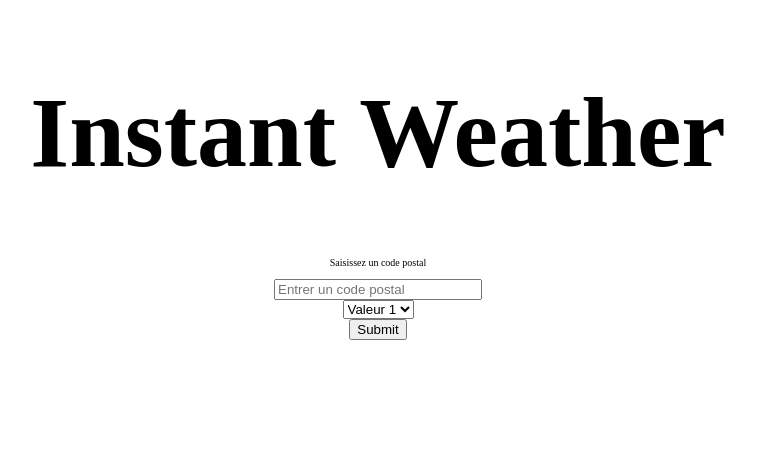
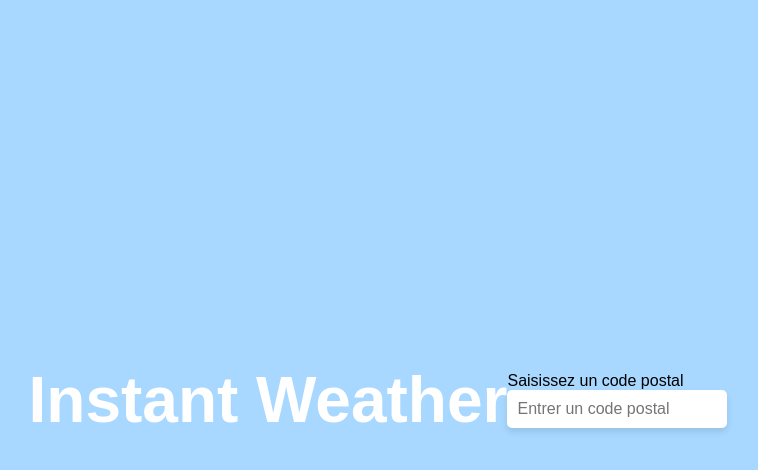
Before and after one commit to SorenGAUDRE/Weather, a plain HTML site: page index.html in a window 1280 px wide. Shown: the whole page, without its empty margins (262-1020 px from the left). Drawn offline with Linux system fonts and the light colour scheme.

Commit message:
start of HTML/CSS

```diff
--- a/index.html
+++ b/index.html
@@ -1,5 +1,5 @@
 <!DOCTYPE html>
-<html lang="en">
+<html lang="fr">
 <head>
     <meta charset="UTF-8">
     <meta name="viewport" content="width=device-width, initial-scale=1.0">
@@ -14,28 +14,23 @@
 <body>
     <div class="container">
         <h1>Instant Weather</h1>
-   </div>
+    </div>
+
     <form action="" method="get" class="form-example">
+        <!-- Saisie de code postal -->
         <div class="form-example">
-          <label for="name">Saisissez un code postal </label>
-          <br>
+            <label for="postal-code">Saisissez un code postal</label>
+            <br>
+            <input type="texte" id="postal-code" name="postal-code" placeholder="Entrer un code postal" min="01000" max="99999" required style="width: 200px;"/>
+        </div>
 
-          <input type="number" placeholder="Entrer un code postal " min="10000" max="99999" style="width: 200px;"/>
+        <!-- Sélection du département -->
+        <div class="villes">
+            <label for="ville-select">Sélectionnez un département</label>
+            <br>
+            <select id="ville-select" name="ville">
+            </select>
         </div>
-        <div class="form-example">
-          <label for="city-select" ></label>
-          <select id="monselect">
-            <option value="valeur1"selected>Valeur 1</option>
-            <option value="valeur2">Valeur 2</option>
-            <option value="valeur3">Valeur 3</option>
-          </select>
-        </div>
-        <div class="form-example">
-          <input type="submit" value="Submit" />
-        </div>
-      </form>
-
-
-
+    </form>
 </body>
 </html>
--- a/style.css
+++ b/style.css
@@ -1,30 +1,40 @@
-:root {
-    font-size: 62.5%; /* 1rem = 10px */
-    --color-primary: hsl(0, 100%, 50%);
-    --color-secondary: hsl(0, 0%, 100%);
-    --color-font: hsla(0, 0%, 100%, 0.902);
-    --color-shadow: hsl(0, 0%, 100%);
-}
 
-
-.container {
-
-    font-size: 5em;
-    margin-inline: auto;
-    padding-inline: 2rem;
+body {
+    margin: 0;
+    padding: 0;
     display: flex;
     justify-content: center;
     align-items: center;
-    flex-direction: column;
+    height: 100vh;
+    background-color: #a8d8ff;
+    font-family: Arial, sans-serif;
 }
 
+.container {
+    text-align: center;
+}
 
-.form-example{
-    font-size: 10px;
-    margin-inline: auto;
-    padding-inline: 2rem;
-    display: flex;
-    justify-content: center;
-    align-items: center;
-    flex-direction: column;
+h1 {
+    font-size: 4rem;
+    color: white;
+    margin: 0;
 }
+
+p {
+    font-size: 1.5rem;
+    color: white;
+    margin-bottom: 40px;
+}
+
+input[type="texte"] {
+    padding: 10px;
+    font-size: 1rem;
+    width: 300px;
+    border: none;
+    border-radius: 5px;
+    box-shadow: 0px 4px 6px rgba(0, 0, 0, 0.1);
+}
+
+.villes{
+    display: none;
+}
```
